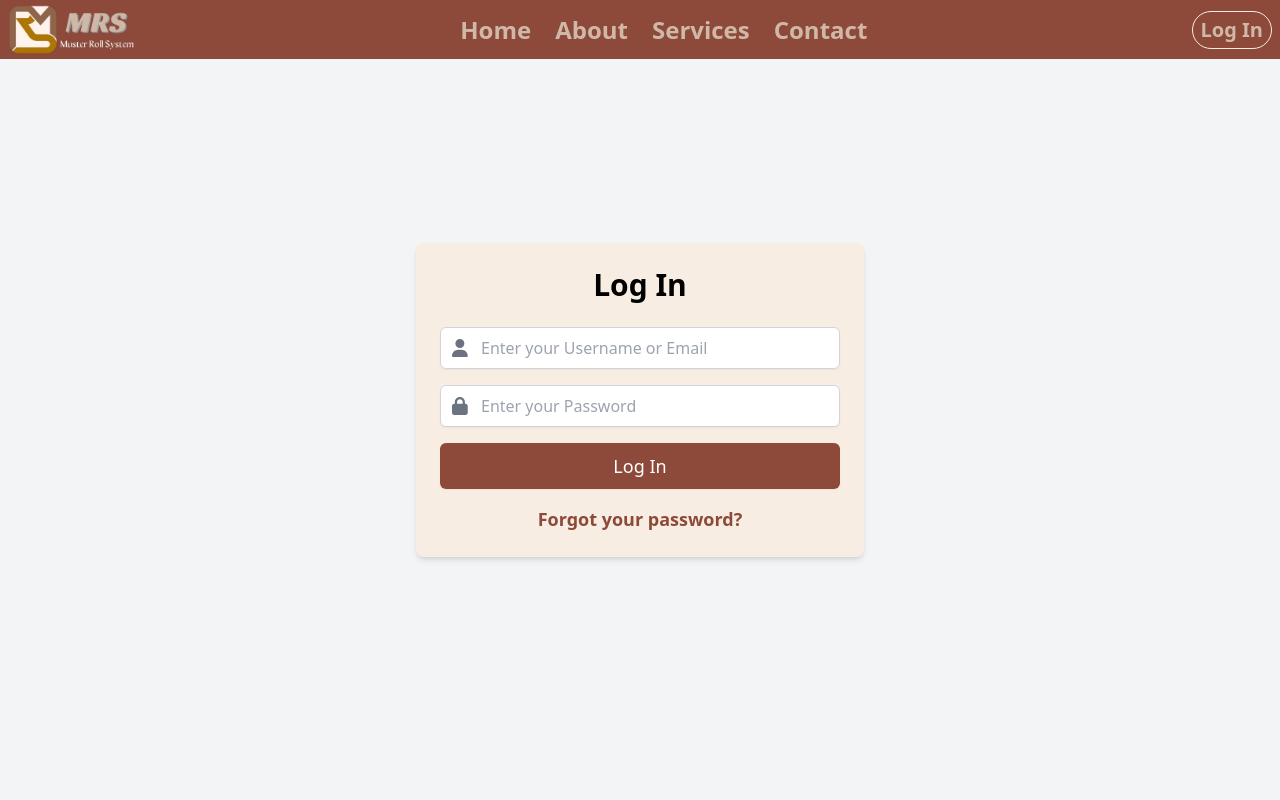
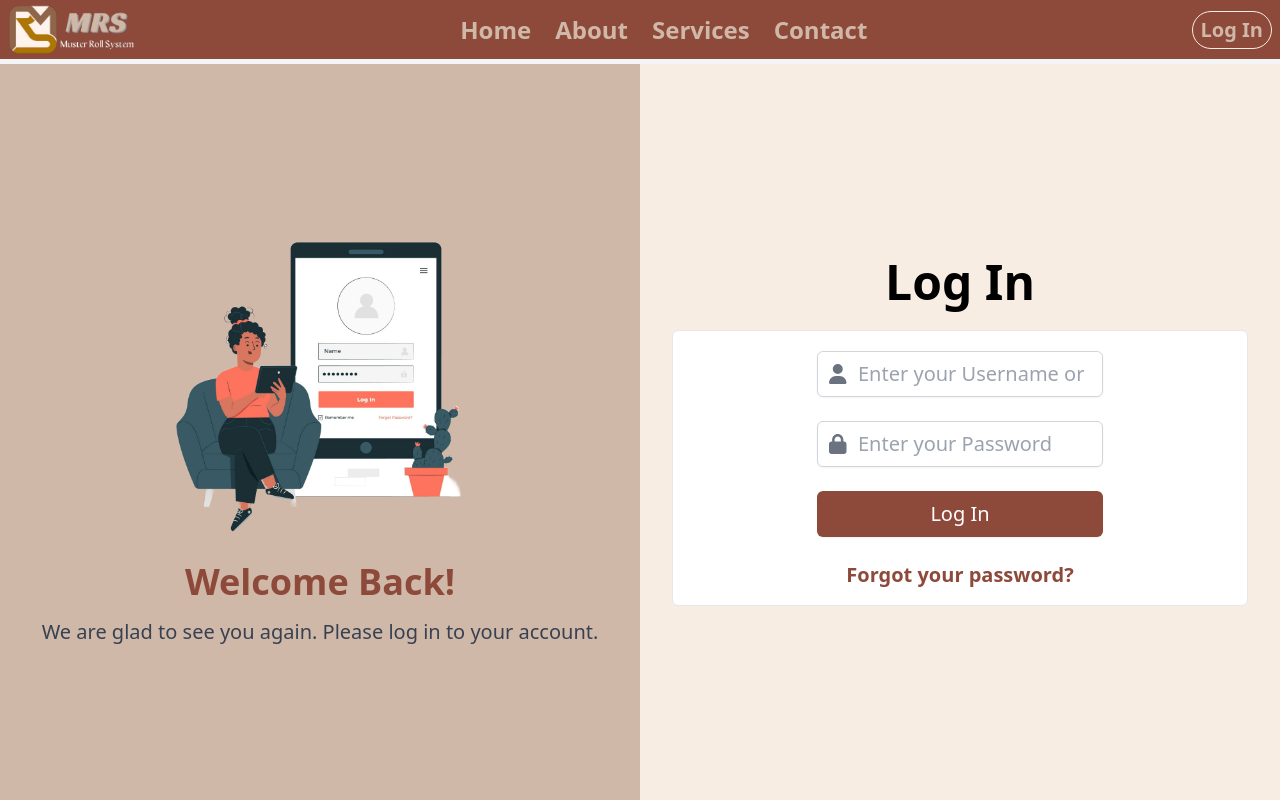
Before and after one commit to FYP21-Projects/MusterRollSystemWeb, a React (Vite) app: page /login in a window 1280 px wide. Built offline with nearby package versions, Linux system fonts and the light colour scheme.

Commit message:
update responsiveness in login

```diff
--- a/src/Components/LogIn.jsx
+++ b/src/Components/LogIn.jsx
@@ -46,36 +46,56 @@ const LogIn = () => {
     <>
       <Navbar />
 
-      <div className="flex flex-col min-h-screen bg-gray-100">
+      <div className="pt-16 flex flex-col lg:flex-row min-h-screen bg-gray-100">
+      {/* Left Side */}
+      <div className="w-full lg:w-1/2 bg-cofee_ligt flex flex-col items-center justify-center p-6 sm:p-8">
+        <img
+          src={LoginImg}
+          alt="Login Image"
+          className="mb-4 sm:mb-6 w-3/4 sm:w-full max-w-xs h-auto"
+        />
+        <h1 className="text-cofee_dark text-2xl sm:text-3xl lg:text-4xl font-bold text-center">
+          Welcome Back!
+        </h1>
+        <p className="text-gray-700 text-base sm:text-xl mt-2 sm:mt-4 text-center">
+          We are glad to see you again. Please log in to your account.
+        </p>
+      </div>
 
-
-        {/* Login Section */}
-        <div className="flex flex-grow items-center justify-center p-4">
-          <div className="w-full max-w-md bg-cofee p-6 rounded-lg shadow-md">
-            <h2 className="text-3xl font-semibold text-center mb-6">Log In</h2>
-            <form className="space-y-4" onSubmit={handleLogIn}>
-              <div className="relative">
+      {/* Right Side */}
+      <div className="w-full lg:w-1/2 bg-cofee flex flex-col justify-center p-6 sm:p-8">
+        <h2 className="text-3xl sm:text-4xl lg:text-5xl font-semibold text-center mb-4 sm:mb-6">
+          Log In
+        </h2>
+        <form className="space-y-4 sm:space-y-6 px-6 sm:px-16 md:px-24 lg:px-36 border bg-white rounded-md p-4" onSubmit={handleLogIn}>
+          <div className="relative mt-1">
             <span className="absolute inset-y-0 left-0 pl-3 flex items-center pointer-events-none">
-                  <FontAwesomeIcon icon={faUser} className="text-gray-500 text-lg" />
+              <FontAwesomeIcon
+                icon={faUser}
+                className="text-gray-500 text-lg sm:text-xl"
+              />
             </span>
             <input
               type="text"
               value={username}
               onChange={(e) => setUsername(e.target.value)}
-                  className="block w-full pl-10 pr-3 py-2 border border-gray-300 rounded-md shadow-sm focus:outline-none focus:ring-coffee_dark focus:border-coffee_dark text-base"
+              className="block w-full pl-10 pr-3 py-2 border border-gray-300 rounded-md shadow-sm focus:outline-none focus:ring-cofee_dark focus:border-cofee_dark text-base sm:text-lg md:text-xl"
               placeholder="Enter your Username or Email"
               required
             />
           </div>
-              <div className="relative">
+          <div className="relative mt-1">
             <span className="absolute inset-y-0 left-0 pl-3 flex items-center pointer-events-none">
-                  <FontAwesomeIcon icon={faLock} className="text-gray-500 text-lg" />
+              <FontAwesomeIcon
+                icon={faLock}
+                className="text-gray-500 text-lg sm:text-xl"
+              />
             </span>
             <input
               type="password"
               value={password}
               onChange={(e) => setPassword(e.target.value)}
-                  className="block w-full pl-10 pr-3 py-2 border border-gray-300 rounded-md shadow-sm focus:outline-none focus:ring-coffee_dark focus:border-coffee_dark text-base"
+              className="block w-full pl-10 pr-3 py-2 border border-gray-300 rounded-md shadow-sm focus:outline-none focus:ring-cofee_dark focus:border-cofee_dark text-base sm:text-lg md:text-xl"
               placeholder="Enter your Password"
               required
             />
@@ -83,16 +103,16 @@ const LogIn = () => {
           <div>
             <button
               type="submit"
-                  className="w-full flex justify-center py-2 px-4 border border-transparent rounded-md shadow-sm text-lg font-medium text-white bg-cofee_dark hover:bg-cofee_dim focus:outline-none focus:ring-2 focus:ring-offset-2 focus:ring-blue-500"
+              className="w-full flex justify-center py-2 px-4 border border-transparent rounded-md shadow-sm text-lg sm:text-xl font-medium text-white bg-cofee_dark hover:bg-cofee_dim hover:text-cofee_dark hover:font-bold focus:outline-none focus:ring-2 focus:ring-offset-2 focus:ring-blue-500"
             >
               Log In
             </button>
           </div>
-              {error && <div className="text-red-500 text-center text-sm">{error}</div>}
+          {error && <div className="text-red-500 text-center">{error}</div>}
           <div className="text-center">
             <a
               href="#"
-                  className="text-cofee_dark font-bold hover:text-cofee_dim text-lg"
+              className="text-cofee_dark font-bold text-base sm:text-xl hover:text-cofee_dim"
             >
               Forgot your password?
             </a>
@@ -100,9 +120,6 @@ const LogIn = () => {
         </form>
       </div>
     </div>
-      </div>
-
-
 
     </>
   );
```
Also changed, not shown: src/assets/Landing_pictures/GPS_Tracing.png (added). Lines whose indentation alone changed are shown as unchanged.
